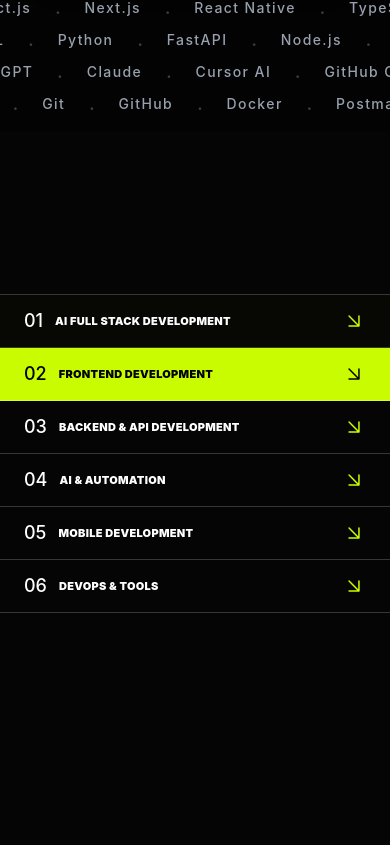
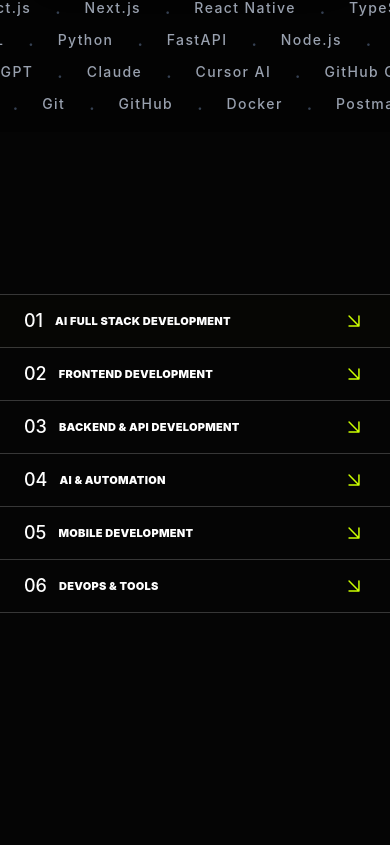
Before and after one commit to Milesh2309/portfolio, a React (Vite) app: page / in a window 390 px wide. Shown: the part 1959-2804 px from the top of the page. Built offline with nearby package versions, Linux system fonts and the light colour scheme.

Commit message:
Updated portfolio

```diff
--- a/src/components/Project.jsx
+++ b/src/components/Project.jsx
@@ -49,7 +49,7 @@
 
 const Project = () => {
   return (
-    <div id="project" className="bg-[#050505] w-full text-white pt-20 pb-24 px-6 md:px-16">
+    <div id="project" className="bg-[#050505] w-full text-white pt-10 md:pt-20 pb-24 px-6 md:px-16">
 
       {/* Top Header Section */}
       <div className="flex flex-col lg:flex-row justify-between items-start w-full z-10 gap-12 lg:gap-0 mb-20 lg:mb-32">
--- a/src/components/Services.jsx
+++ b/src/components/Services.jsx
@@ -87,12 +87,20 @@
 const Services = () => {
   const [activeIndex, setActiveIndex] = useState(null);
   const [activeScrollIndex, setActiveScrollIndex] = useState(0);
+  const [isMobile, setIsMobile] = useState(false);
   const itemRefs = useRef([]);
 
   const targetIndexRef = useRef(0);
   const currentIndexRef = useRef(0);
   const timerRef = useRef(null);
   const titleRef = useRef(null);
+
+  useEffect(() => {
+    const handleResize = () => setIsMobile(window.innerWidth < 768);
+    handleResize(); // Check initially
+    window.addEventListener('resize', handleResize);
+    return () => window.removeEventListener('resize', handleResize);
+  }, []);
 
   useEffect(() => {
     if (titleRef.current) {
@@ -163,7 +171,7 @@
   }, []);
 
   return (
-    <section id="service" className="min-h-screen bg-[#050505] text-white pt-12 pb-24 px-6 md:px-16 flex flex-col relative overflow-hidden">
+    <section id="service" className="min-h-screen bg-[#050505] text-white pt-12 pb-12 md:pb-24 px-6 md:px-16 flex flex-col relative overflow-hidden">
 
       {/* Top Header Section */}
       <div className="flex flex-col md:flex-row items-end md:items-start justify-end w-full mt-0 z-0 pb-12">
@@ -177,13 +185,16 @@
 
       {/* Accordion List */}
       <div className="z-10 relative mt-0 -mx-6 md:-mx-16 border-t border-white/20">
-        {servicesData.map((service, index) => (
+        {servicesData.map((service, index) => {
+          const isHighlighted = isMobile ? activeIndex === index : activeScrollIndex === index;
+
+          return (
           <div
             key={service.id}
             ref={(el) => itemRefs.current[index] = el}
             data-index={index}
             className={`border-b border-white/20 py-3 md:py-5 px-6 md:px-16 cursor-pointer transition-all duration-700 ease-in-out ${
-              activeScrollIndex === index ? 'bg-[#ccff00]' : ''
+              isHighlighted ? 'bg-[#ccff00]' : ''
             }`}
             onClick={() => setActiveIndex(activeIndex === index ? null : index)}
           >
@@ -194,7 +205,7 @@
                 <div className="flex items-start gap-3 md:gap-16 w-full min-w-0">
                   <div className="h-7 flex items-center md:h-auto md:block flex-shrink-0">
                     <span className={`text-lg md:text-3xl font-medium transition-colors duration-700 ease-in-out leading-none ${
-                      activeScrollIndex === index ? 'text-black' : 'text-white'
+                      isHighlighted ? 'text-black' : 'text-white'
                     }`}>
                       {service.id}
                     </span>
@@ -202,7 +213,7 @@
                   <div className="flex flex-col w-full min-w-0">
                     <div className="h-7 flex items-center md:h-auto md:block">
                       <h3 className={`text-[11px] sm:text-sm md:text-xl lg:text-2xl font-black uppercase tracking-wide leading-none transition-colors duration-700 ease-in-out whitespace-nowrap overflow-hidden text-ellipsis ${
-                        activeScrollIndex === index ? 'text-black' : 'text-white'
+                        isHighlighted ? 'text-black' : 'text-white'
                       }`}>
                         {service.title}
                       </h3>
@@ -216,12 +227,12 @@
                     >
                       <div className="pt-6 lg:pt-8 flex flex-col gap-3">
                         <ul className={`transition-colors duration-700 ease-in-out text-sm md:text-base font-light space-y-2 flex flex-col ${
-                          activeScrollIndex === index ? 'text-black/80' : 'text-gray-300'
+                          isHighlighted ? 'text-black/80' : 'text-gray-300'
                         }`}>
                           {service.capabilities.map((cap, i) => (
                             <li key={i} className="flex items-start gap-3">
                               <span className={`transition-colors duration-700 ease-in-out mt-1.5 opacity-70 text-[10px] ${
-                                activeScrollIndex === index ? 'text-black' : 'text-[#ccff00]'
+                                isHighlighted ? 'text-black' : 'text-[#ccff00]'
                               }`}>■</span>
                               <span>{cap}</span>
                             </li>
@@ -237,7 +248,7 @@
                   <svg
                     xmlns="http://www.w3.org/2000/svg"
                     className={`w-6 h-6 transition-all duration-700 ${
-                      activeScrollIndex === index ? 'text-black' : 'text-[#ccff00]'
+                      isHighlighted ? 'text-black' : 'text-[#ccff00]'
                     } ${activeIndex === index ? '-rotate-45' : 'rotate-45'}`}
                     fill="none"
                     viewBox="0 0 24 24"
@@ -260,13 +271,13 @@
                 >
                    <div className="pt-4 md:pt-6 lg:pt-[72px] flex flex-col gap-6 w-full pr-0 lg:pr-12">
                      <p className={`transition-colors duration-700 ease-in-out text-base md:text-lg leading-relaxed max-w-lg font-light ${
-                       activeScrollIndex === index ? 'text-black/80' : 'text-gray-300'
+                       isHighlighted ? 'text-black/80' : 'text-gray-300'
                      }`}>
                        {service.description}
                      </p>
                      {service.buttonText && (
                        <button className={`font-bold uppercase tracking-wider text-xs md:text-sm px-6 py-3 border transition-colors duration-700 ease-in-out flex items-center gap-2 mt-4 ${
-                         activeScrollIndex === index ? 'bg-black text-[#ccff00] border-black' : 'bg-[#ccff00] text-black border-[#ccff00]'
+                         isHighlighted ? 'bg-black text-[#ccff00] border-black' : 'bg-[#ccff00] text-black border-[#ccff00]'
                        }`}>
                          <span className="w-2 h-2 border-t border-l border-current"></span>
                          {service.buttonText}
@@ -281,7 +292,7 @@
                   <svg
                     xmlns="http://www.w3.org/2000/svg"
                     className={`w-10 h-10 transition-all duration-700 ${
-                      activeScrollIndex === index ? 'text-black' : 'text-[#ccff00]'
+                      isHighlighted ? 'text-black' : 'text-[#ccff00]'
                     } ${activeIndex === index ? '-rotate-45' : 'rotate-45'}`}
                     fill="none"
                     viewBox="0 0 24 24"
@@ -296,7 +307,8 @@
 
             </div>
           </div>
-        ))}
+          );
+        })}
       </div>
 
     </section>
```
